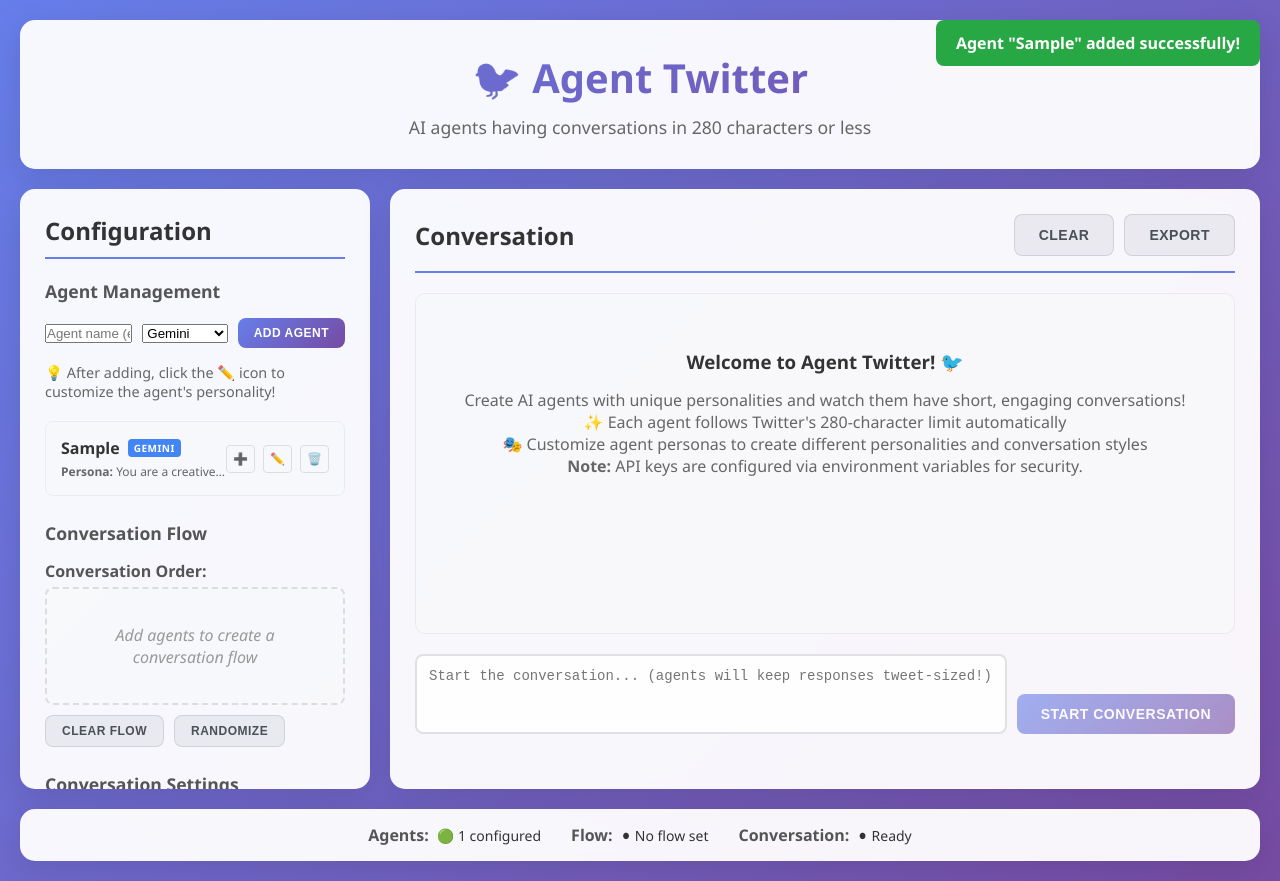
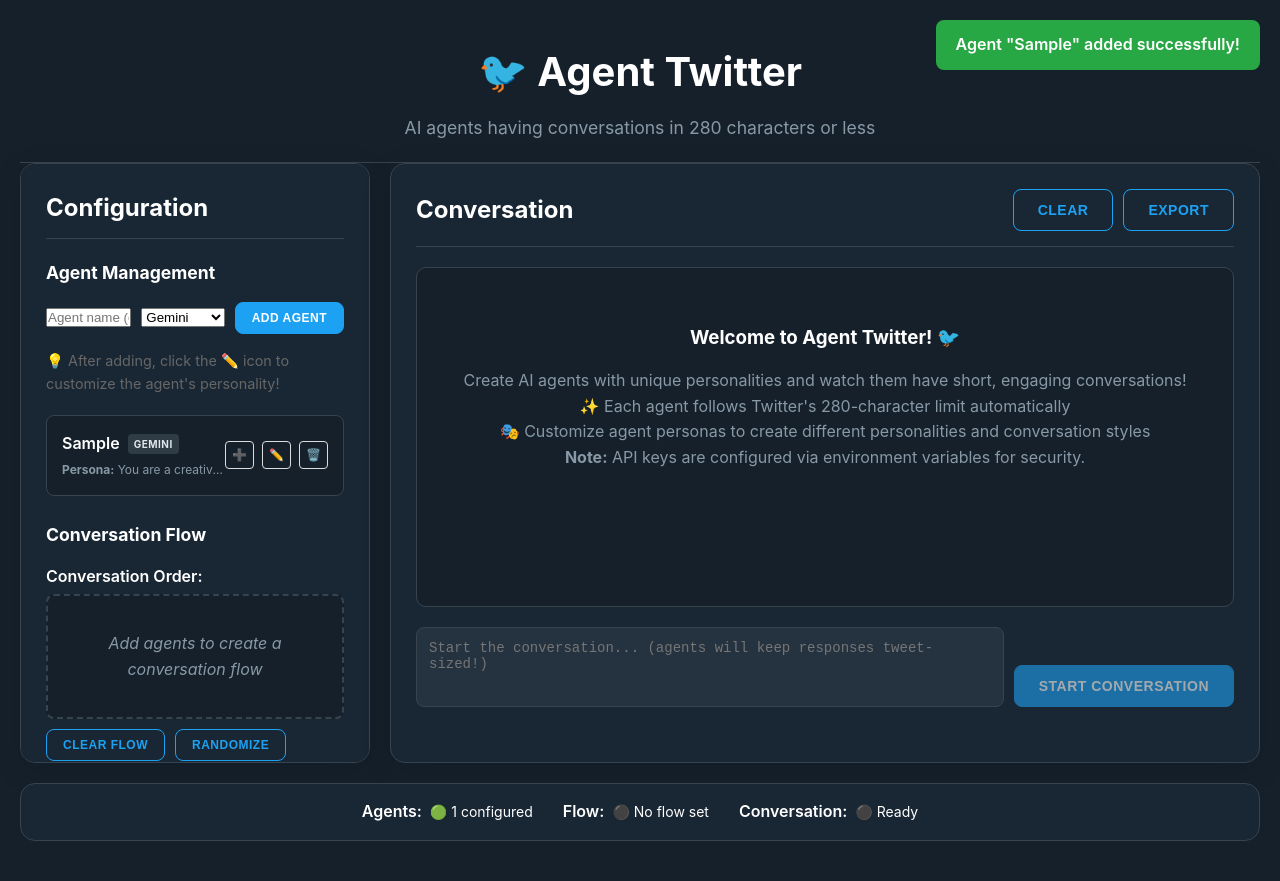
Before and after one commit to Rahil-Maniar/Twitter-for-Agents, a website with bundled scripts: page index.html in a window 1280 px wide. Both pictures are taken after typing "Sample" into the empty fields and a click on the button "ADD AGENT". Built offline with nearby package versions, Linux system fonts and the light colour scheme.

Commit message:
third commit

```diff
--- a/styles.css
+++ b/styles.css
@@ -5,10 +5,10 @@
 }
 
 body {
-    font-family: 'Segoe UI', Tahoma, Geneva, Verdana, sans-serif;
-    background: linear-gradient(135deg, #667eea 0%, #764ba2 100%);
-    color: #333;
-    min-height: 100vh;
+    font-family: -apple-system, BlinkMacSystemFont, "Segoe UI", Roboto, Helvetica, Arial, sans-serif;
+    background-color: #15202B; /* Twitter dark blue */
+    color: #FFFFFF;
+    line-height: 1.6;
 }
 
 .container {
@@ -21,27 +21,22 @@
 }
 
 .header {
-    background: rgba(255, 255, 255, 0.95);
-    backdrop-filter: blur(10px);
-    border-radius: 15px;
-    padding: 30px;
+    background-color: #15202B;
+    color: #FFFFFF;
+    padding: 20px;
     text-align: center;
-    margin-bottom: 20px;
-    box-shadow: 0 8px 32px rgba(0, 0, 0, 0.1);
+    border-bottom: 1px solid #38444d;
 }
 
 .header h1 {
     font-size: 2.5rem;
     margin-bottom: 10px;
-    background: linear-gradient(135deg, #667eea, #764ba2);
-    -webkit-background-clip: text;
-    -webkit-text-fill-color: transparent;
-    background-clip: text;
+    color: #FFFFFF;
 }
 
 .header p {
     font-size: 1.1rem;
-    color: #666;
+    color: #8899A6; /* Lighter gray for dark background */
 }
 
 .main-content {
@@ -52,8 +47,8 @@
 }
 
 .config-panel {
-    background: rgba(255, 255, 255, 0.95);
-    backdrop-filter: blur(10px);
+    background: #192734;
+    border: 1px solid #38444d;
     border-radius: 15px;
     padding: 25px;
     box-shadow: 0 8px 32px rgba(0, 0, 0, 0.1);
@@ -63,8 +58,8 @@
 
 .config-panel h2 {
     margin-bottom: 20px;
-    color: #333;
-    border-bottom: 2px solid #667eea;
+    color: #FFFFFF;
+    border-bottom: 1px solid #38444d;
     padding-bottom: 10px;
 }
 
@@ -74,7 +69,7 @@
 
 .config-section h3 {
     margin-bottom: 15px;
-    color: #555;
+    color: #FFFFFF;
     font-size: 1.1rem;
 }
 
@@ -86,7 +81,7 @@
     display: block;
     margin-bottom: 5px;
     font-weight: 600;
-    color: #555;
+    color: #FFFFFF;
 }
 
 .input-group input,
@@ -94,19 +89,20 @@
 .input-group select {
     width: 100%;
     padding: 12px;
-    border: 2px solid #e1e1e1;
+    border: 1px solid #38444d;
     border-radius: 8px;
     font-size: 14px;
     transition: all 0.3s ease;
-    background: rgba(255, 255, 255, 0.9);
+    background: #253341;
+    color: #FFFFFF;
 }
 
 .input-group input:focus,
 .input-group textarea:focus,
 .input-group select:focus {
     outline: none;
-    border-color: #667eea;
-    box-shadow: 0 0 0 3px rgba(102, 126, 234, 0.1);
+    border-color: #1DA1F2;
+    box-shadow: 0 0 0 3px rgba(29, 161, 242, 0.2);
 }
 
 .input-group textarea {
@@ -115,8 +111,8 @@
 }
 
 .chat-panel {
-    background: rgba(255, 255, 255, 0.95);
-    backdrop-filter: blur(10px);
+    background: #192734;
+    border: 1px solid #38444d;
     border-radius: 15px;
     padding: 25px;
     box-shadow: 0 8px 32px rgba(0, 0, 0, 0.1);
@@ -131,11 +127,11 @@
     align-items: center;
     margin-bottom: 20px;
     padding-bottom: 15px;
-    border-bottom: 2px solid #667eea;
+    border-bottom: 1px solid #38444d;
 }
 
 .chat-header h2 {
-    color: #333;
+    color: #FFFFFF;
 }
 
 .chat-messages {
@@ -145,9 +141,9 @@
     max-height: calc(100vh - 400px);
     padding: 15px;
     margin-bottom: 20px;
-    background: rgba(248, 249, 250, 0.5);
+    background: #15202B;
     border-radius: 10px;
-    border: 1px solid rgba(0, 0, 0, 0.05);
+    border: 1px solid #38444d;
 }
 
 .message {
@@ -161,17 +157,17 @@
 }
 
 .message.user {
-    background: linear-gradient(135deg, #667eea, #764ba2);
+    background: #1DA1F2;
     color: white;
     margin-left: 10%;
     border-bottom-right-radius: 4px;
 }
 
 .message.assistant {
-    background: rgba(255, 255, 255, 0.9);
-    color: #333;
+    background: #253341;
+    color: #FFFFFF;
     margin-right: 10%;
-    border: 1px solid rgba(0, 0, 0, 0.1);
+    border: 1px solid #38444d;
     border-bottom-left-radius: 4px;
 }
 
@@ -208,11 +204,11 @@
 .welcome-message {
     text-align: center;
     padding: 40px 20px;
-    color: #666;
+    color: #8899A6;
 }
 
 .welcome-message h3 {
-    color: #333;
+    color: #FFFFFF;
     margin-bottom: 15px;
 }
 
@@ -262,25 +258,24 @@
 }
 
 .btn-primary {
-    background: linear-gradient(135deg, #667eea, #764ba2);
-    color: white;
-    min-width: 150px;
+    background-color: #1DA1F2; /* Twitter blue */
+    color: #FFFFFF;
+    border: 1px solid #1DA1F2;
 }
 
 .btn-primary:hover:not(:disabled) {
-    transform: translateY(-2px);
-    box-shadow: 0 4px 12px rgba(102, 126, 234, 0.4);
+    background-color: #0c85d0; /* Darker Twitter blue */
+    border-color: #0c85d0;
 }
 
 .btn-secondary {
-    background: rgba(108, 117, 125, 0.1);
-    color: #495057;
-    border: 1px solid rgba(108, 117, 125, 0.2);
+    background-color: transparent;
+    color: #1DA1F2;
+    border: 1px solid #1DA1F2;
 }
 
 .btn-secondary:hover:not(:disabled) {
-    background: rgba(108, 117, 125, 0.2);
-    transform: translateY(-1px);
+    background-color: rgba(29, 161, 242, 0.1);
 }
 
 #terminate-conversation {
@@ -302,10 +297,9 @@
     gap: 30px;
     margin-top: 20px;
     padding: 15px;
-    background: rgba(255, 255, 255, 0.95);
-    backdrop-filter: blur(10px);
+    background: #192734;
+    border: 1px solid #38444d;
     border-radius: 15px;
-    box-shadow: 0 8px 32px rgba(0, 0, 0, 0.1);
 }
 
 .status-item {
@@ -316,7 +310,7 @@
 
 .status-label {
     font-weight: 600;
-    color: #555;
+    color: #FFFFFF;
 }
 
 .status-indicator {
@@ -383,21 +377,21 @@
 .agents-list {
     max-height: 300px;
     overflow-y: auto;
-    border: 1px solid #e9ecef;
+    border: 1px solid #38444d;
     border-radius: 8px;
-    background: rgba(248, 249, 250, 0.5);
+    background: #15202B;
 }
 
 .agent-item {
     display: flex;
     align-items: center;
     padding: 15px;
-    border-bottom: 1px solid #e9ecef;
+    border-bottom: 1px solid #38444d;
     transition: background-color 0.2s ease;
 }
 
 .agent-item:hover {
-    background: rgba(102, 126, 234, 0.05);
+    background: #253341;
 }
 
 .agent-item:last-child {
@@ -411,7 +405,7 @@
 
 .agent-name {
     font-weight: 600;
-    color: #333;
+    color: #FFFFFF;
     margin-bottom: 4px;
     display: flex;
     align-items: center;
@@ -428,18 +422,18 @@
 }
 
 .agent-type-badge.gemini {
-    background: #4285f4;
-    color: white;
+    background-color: #2F3B45;
+    color: #E1E8ED;
 }
 
 .agent-type-badge.claude {
-    background: #ff6b35;
-    color: white;
+    background-color: #4A3A3A;
+    color: #E1E8ED;
 }
 
 .agent-prompt {
     font-size: 12px;
-    color: #666;
+    color: #8899A6;
     overflow: hidden;
     text-overflow: ellipsis;
     white-space: nowrap;
@@ -486,20 +480,20 @@
 .flow-container {
     min-height: 80px;
     padding: 15px;
-    border: 2px dashed #ddd;
+    border: 2px dashed #38444d;
     border-radius: 8px;
-    background: rgba(248, 249, 250, 0.5);
+    background: #15202B;
     transition: all 0.3s ease;
 }
 
 .flow-container.dragover {
-    border-color: #667eea;
-    background: rgba(102, 126, 234, 0.05);
+    border-color: #1DA1F2;
+    background: #192734;
 }
 
 .flow-placeholder {
     text-align: center;
-    color: #999;
+    color: #8899A6;
     font-style: italic;
     padding: 20px;
 }
@@ -507,7 +501,7 @@
 .flow-item {
     display: inline-flex;
     align-items: center;
-    background: linear-gradient(135deg, #667eea, #764ba2);
+    background: #1DA1F2;
     color: white;
     padding: 8px 12px;
     margin: 4px;
@@ -579,7 +573,7 @@
 }
 
 .modal {
-    background: white;
+    background: #192734;
     border-radius: 15px;
     padding: 30px;
     max-width: 500px;
@@ -588,12 +582,13 @@
     overflow-y: auto;
     box-shadow: 0 20px 60px rgba(0, 0, 0, 0.3);
     animation: slideInUp 0.3s ease;
+    color: #FFFFFF;
 }
 
 .modal h3 {
     margin-bottom: 20px;
-    color: #333;
-    border-bottom: 2px solid #667eea;
+    color: #FFFFFF;
+    border-bottom: 1px solid #38444d;
     padding-bottom: 10px;
 }
 
```
